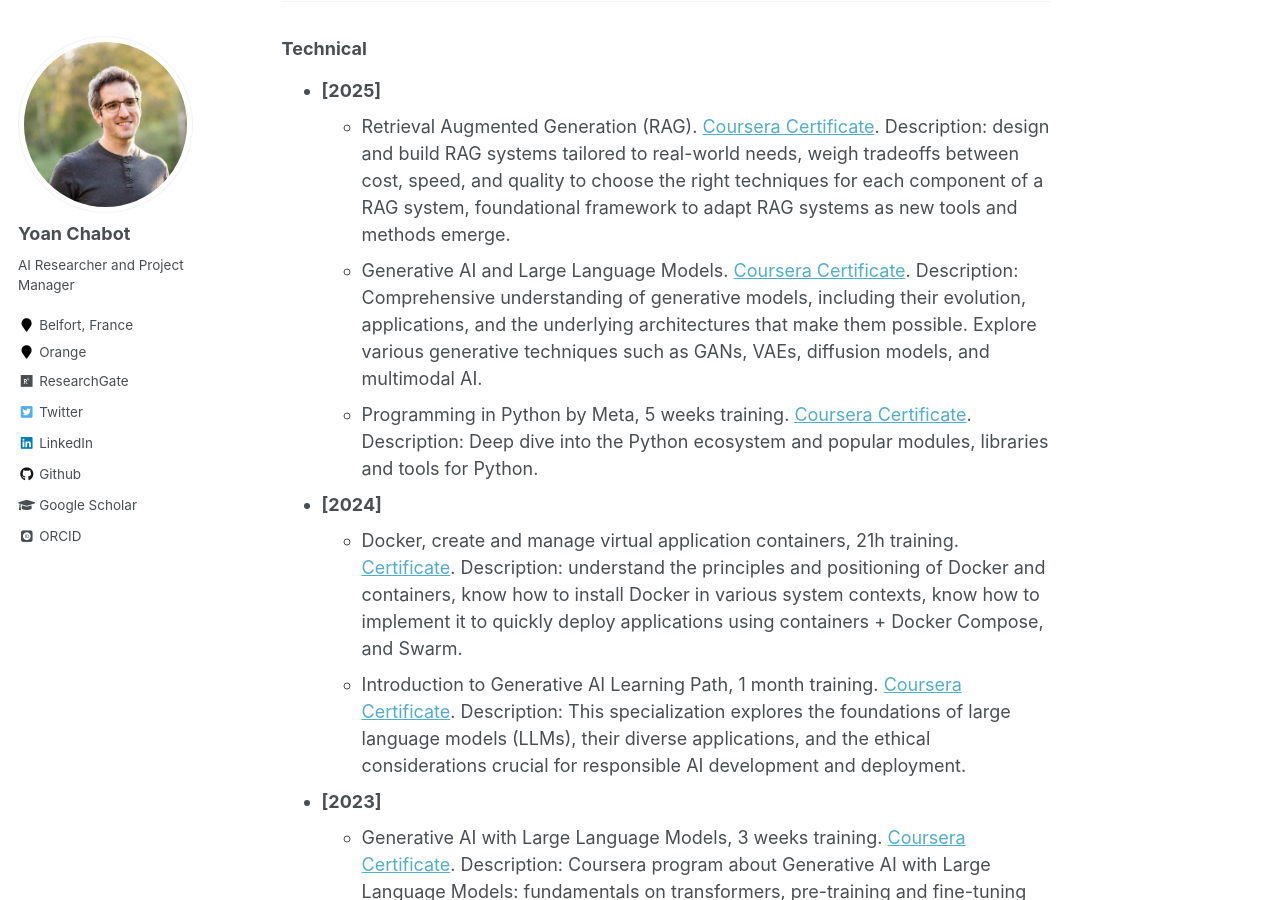
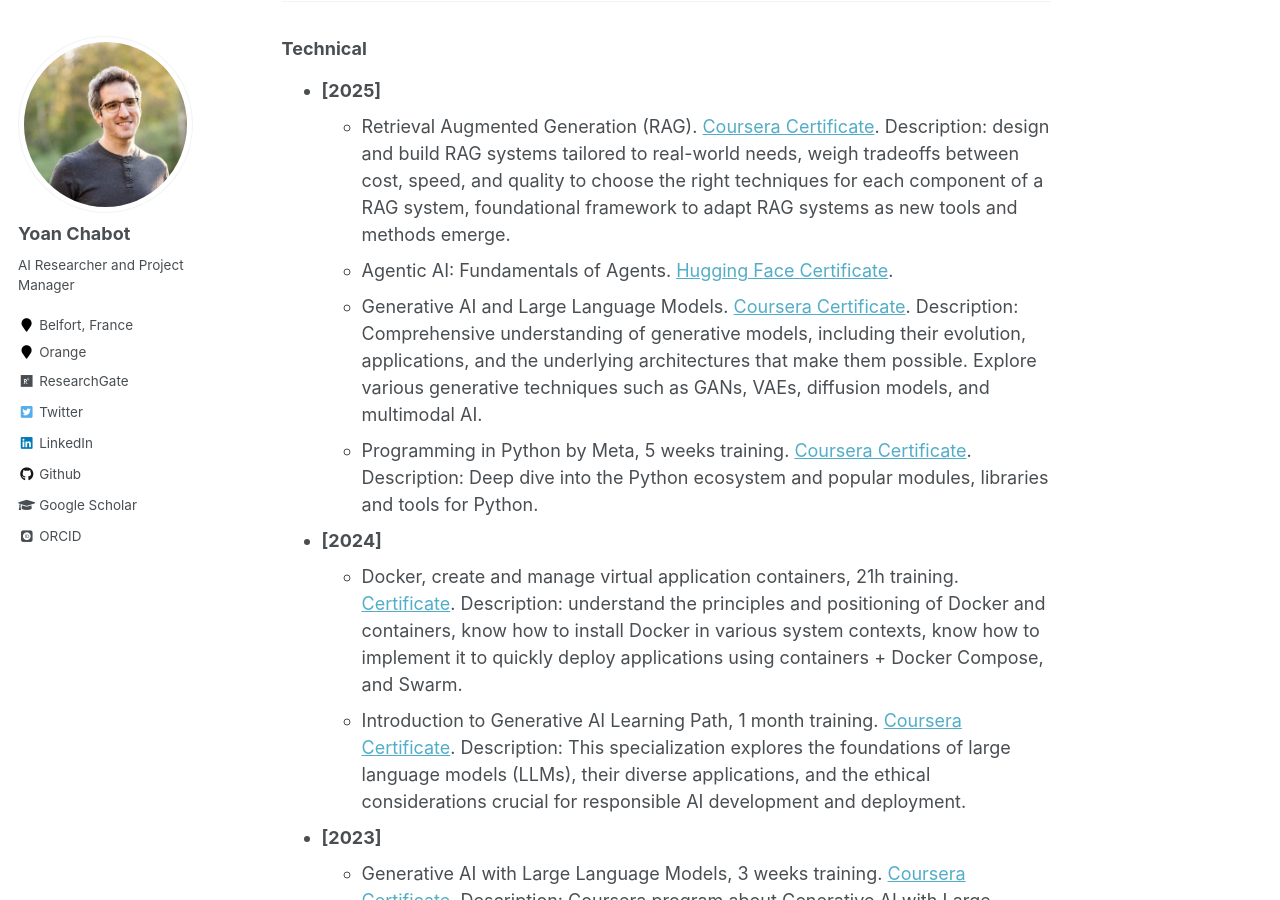
Before and after one commit to yoanchabot/yoanchabot.github.io, a Jekyll site: the page built from _pages/training.md, in a window 1280 px wide and 900 px high, scrolled down 1124 px. Built offline with Jekyll 4.4.1, drawn with Linux system fonts in a browser that asks for light colours; some web fonts are replaced.

Commit message:
Update training.md

```diff
--- a/_pages/training.md
+++ b/_pages/training.md
@@ -26,6 +26,7 @@
 ### Technical
 * **[2025]**
   * Retrieval Augmented Generation (RAG). [Coursera Certificate](https://github.com/yoanchabot/papers/raw/main/Coursera_08XM5HV02CC4.pdf). Description: design and build RAG systems tailored to real-world needs, weigh tradeoffs between cost, speed, and quality to choose the right techniques for each component of a RAG system, foundational framework to adapt RAG systems as new tools and methods emerge.
+  * Agentic AI: Fundamentals of Agents. [Hugging Face Certificate](https://github.com/yoanchabot/papers/raw/main/hf_agentic_ai.png).
   * Generative AI and Large Language Models. [Coursera Certificate](https://github.com/yoanchabot/papers/raw/main/Coursera_LE7EDFJT27XV.pdf). Description: Comprehensive understanding of generative models, including their evolution, applications, and the underlying architectures that make them possible. Explore various generative techniques such as GANs, VAEs, diffusion models, and multimodal AI.
   * Programming in Python by Meta, 5 weeks training. [Coursera Certificate](https://github.com/yoanchabot/papers/raw/main/Coursera_LHIP024B28HC.pdf). Description: Deep dive into the Python ecosystem and popular modules, libraries and tools for Python.
 * **[2024]**
```
